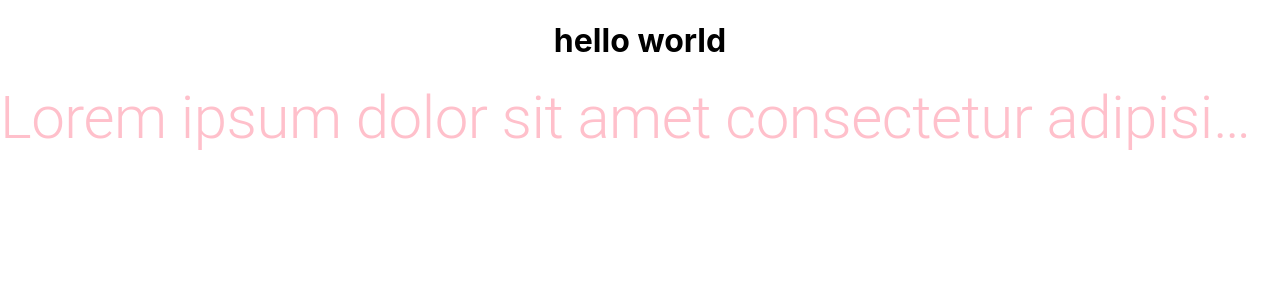
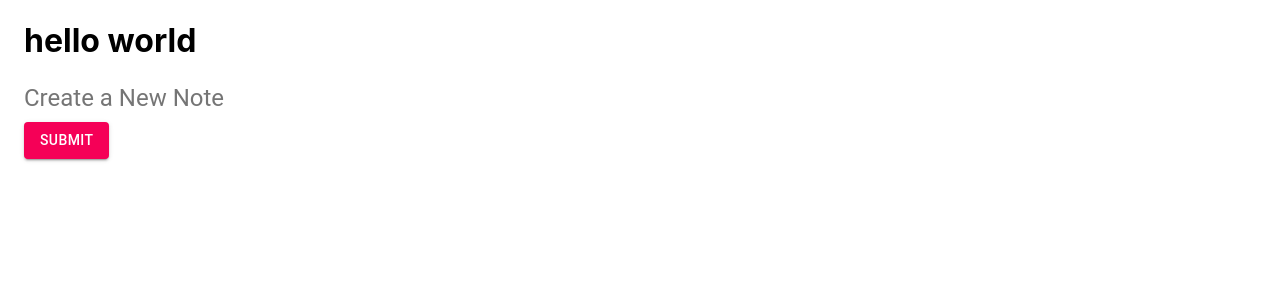
Before and after one commit to hamzazaka/material-ui-study, a React (Create React App) app: page / in a window 1280 px wide. Shown: the top 300 px of the page. Built offline with nearby package versions, Linux system fonts and the light colour scheme.

Commit message:
working on material ui

```diff
--- a/src/App.js
+++ b/src/App.js
@@ -1,15 +1,19 @@
 import logo from './logo.svg';
 import './App.css';
-import {Typography} from '@material-ui/core'
+import {Button, ButtonGroup, IconButton, Typography} from '@material-ui/core';
+import  Container  from '@material-ui/core/Container';
 
 function App() {
   return (
-    <div className="App">
+    <Container>
       <h1>hello world</h1>
-      <Typography style={{color:'pink'}} variant='h2' color='pink' noWrap >
-        Lorem ipsum dolor sit amet consectetur adipisicing elit. Asperiores inventore debitis quis doloremque nemo nihil provident nesciunt quae animi. Doloribus. Lorem ipsum dolor sit amet consectetur adipisicing elit. Dicta adipisci autem velit necessitatibus nisi recusandae dolorem repellat accusantium ipsam quidem?
+      <Typography variant='h5' color='textSecondary' component='h2' gutterBottom>
+        Create a New Note
       </Typography>
-    </div>
+      <Button
+      onClick={()=>console.log('you clicked me')}
+      type='submit' color='secondary' variant='contained' > Submit</Button>
+    </Container>
   );
 }
 
```
Also changed, not shown: 2 other files (tests, documents, lock files or other folders).
